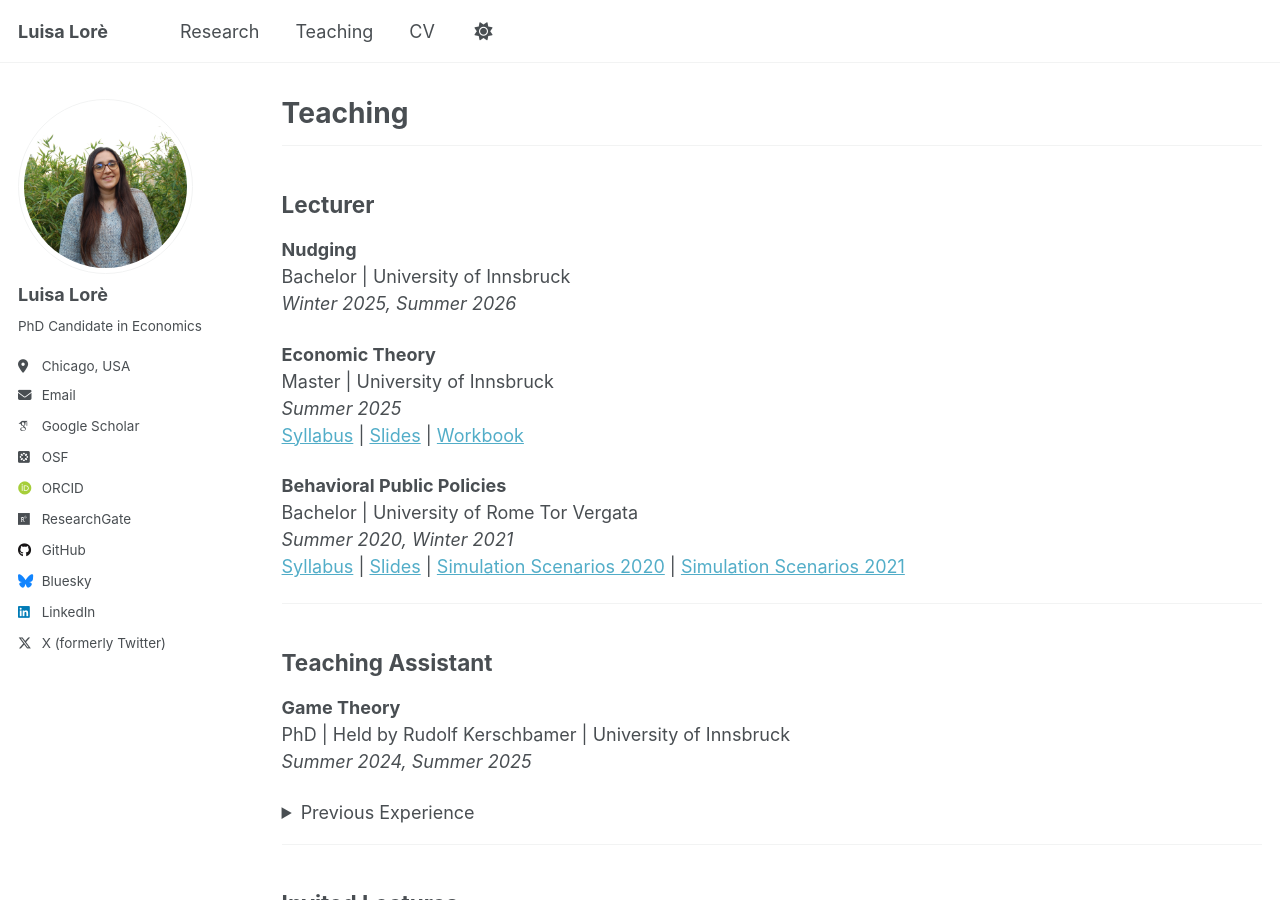
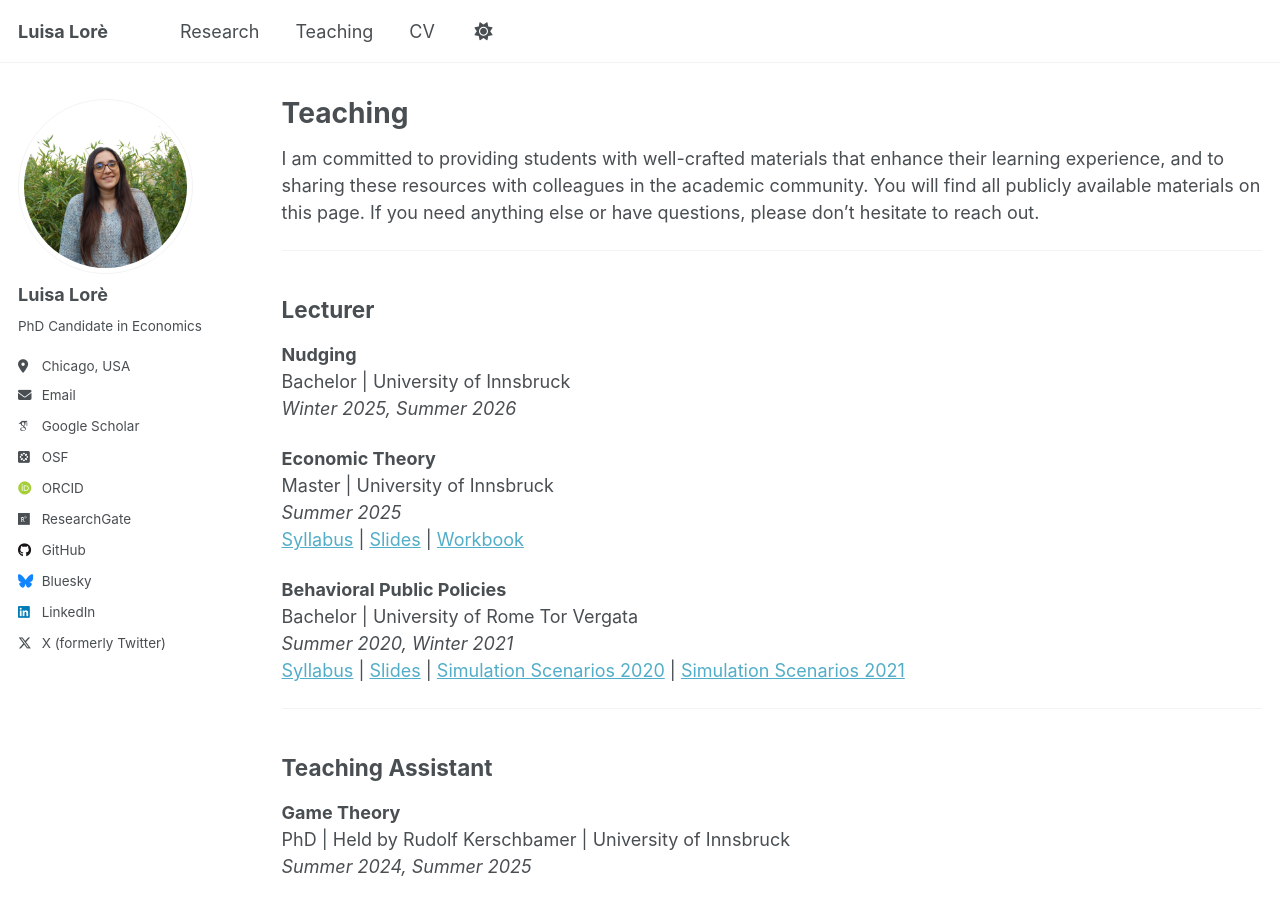
Before and after one commit to LuisaLore/luisalore, a Jekyll site: the page built from _pages/teaching.md, in a window 1280 px wide and 900 px high. Built offline with Jekyll 4.4.1, drawn with Linux system fonts in a browser that asks for light colours; some web fonts are replaced; a script that is not in the unit is left out.

Commit message:
Update teaching.md

```diff
--- a/_pages/teaching.md
+++ b/_pages/teaching.md
@@ -6,6 +6,8 @@ author_profile: true
 ---
 
 {% include base_path %}
+
+I am committed to providing students with well-crafted materials that enhance their learning experience, and to sharing these resources with colleagues in the academic community. You will find all publicly available materials on this page. If you need anything else or have questions, please don't hesitate to reach out.
 
 ---
 
```
